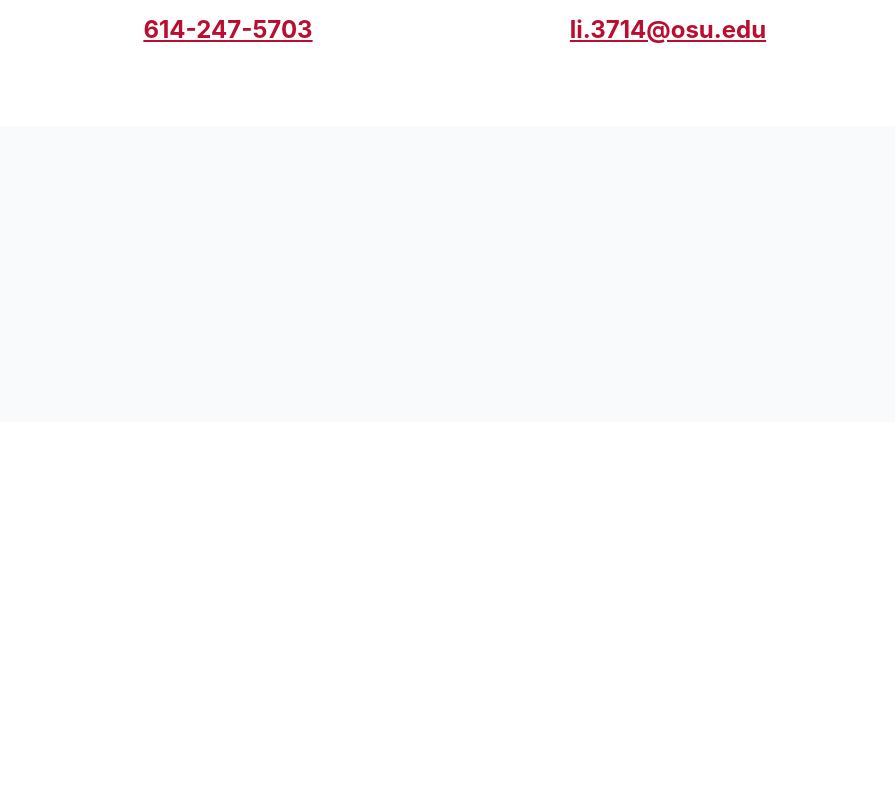
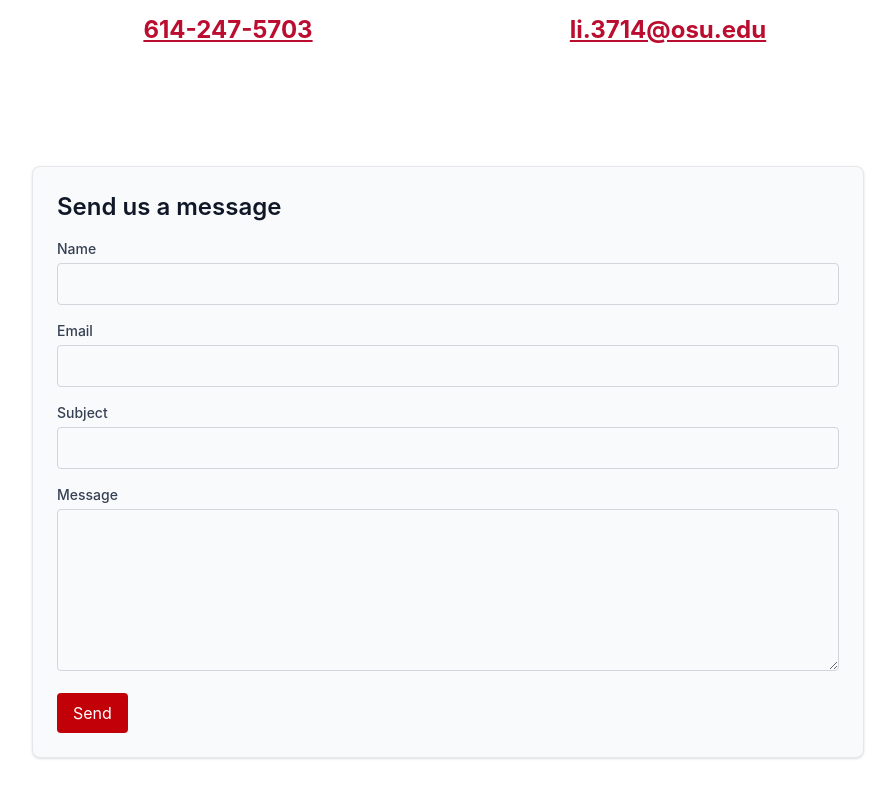
Before and after one commit to lifrank1/haichanglilab.com, a Next.js app: page /contact in a window 1280 px wide. Shown: the part 567-1364 px from the top of the page, without its empty margins (192-1087 px from the left). Before the commit the page ends 989 px from the top, so only its background shows below. Built offline with nearby package versions, Linux system fonts and the light colour scheme.

Commit message:
message form

```diff
--- a/app/contact/page.tsx
+++ b/app/contact/page.tsx
@@ -51,6 +51,72 @@ export default function Contact() {
           </div>
         </div>
       </section>
+
+      {/* Contact Form */}
+      <section className="py-10 bg-white">
+        <div className="max-w-4xl mx-auto px-4 sm:px-6 lg:px-8">
+          <div className="bg-gray-50 p-6 rounded-lg shadow-sm border border-gray-200">
+            <h2 className="text-2xl font-semibold text-gray-900 mb-4">Send us a message</h2>
+            <form
+              action="https://formsubmit.co/li.3714@osu.edu"
+              method="POST"
+              className="space-y-4"
+            >
+              {/* Hidden fields */}
+              <input type="hidden" name="_cc" value="changli110@gmail.com" />
+              <input type="hidden" name="_next" value="https://haichanglilab.com/contact/success" />
+              <input type="hidden" name="_subject" value="New message from haichanglilab.com" />
+              <input type="hidden" name="_template" value="table" />
+
+              {/* Honeypot for spam protection */}
+              <input type="text" name="_honey" className="hidden" tabIndex={-1} autoComplete="off" />
+
+              <div>
+                <label className="block text-sm font-medium text-gray-700">Name</label>
+                <input
+                  name="name"
+                  type="text"
+                  required
+                  className="mt-1 w-full border border-gray-300 p-2 rounded focus:outline-none focus:ring-2 focus:ring-red-700"
+                />
+              </div>
+              <div>
+                <label className="block text-sm font-medium text-gray-700">Email</label>
+                <input
+                  name="email"
+                  type="email"
+                  required
+                  className="mt-1 w-full border border-gray-300 p-2 rounded focus:outline-none focus:ring-2 focus:ring-red-700"
+                />
+              </div>
+              <div>
+                <label className="block text-sm font-medium text-gray-700">Subject</label>
+                <input
+                  name="subject"
+                  type="text"
+                  required
+                  className="mt-1 w-full border border-gray-300 p-2 rounded focus:outline-none focus:ring-2 focus:ring-red-700"
+                />
+              </div>
+              <div>
+                <label className="block text-sm font-medium text-gray-700">Message</label>
+                <textarea
+                  name="message"
+                  required
+                  rows={6}
+                  className="mt-1 w-full border border-gray-300 p-2 rounded focus:outline-none focus:ring-2 focus:ring-red-700"
+                />
+              </div>
+              <button
+                type="submit"
+                className="px-4 py-2 bg-red-700 text-white rounded hover:bg-red-800 transition-colors"
+              >
+                Send
+              </button>
+            </form>
+          </div>
+        </div>
+      </section>
     </div>
   );
 }
```
Also changed, not shown: app/contact/success/page.tsx (added, +38 -0 lines).
